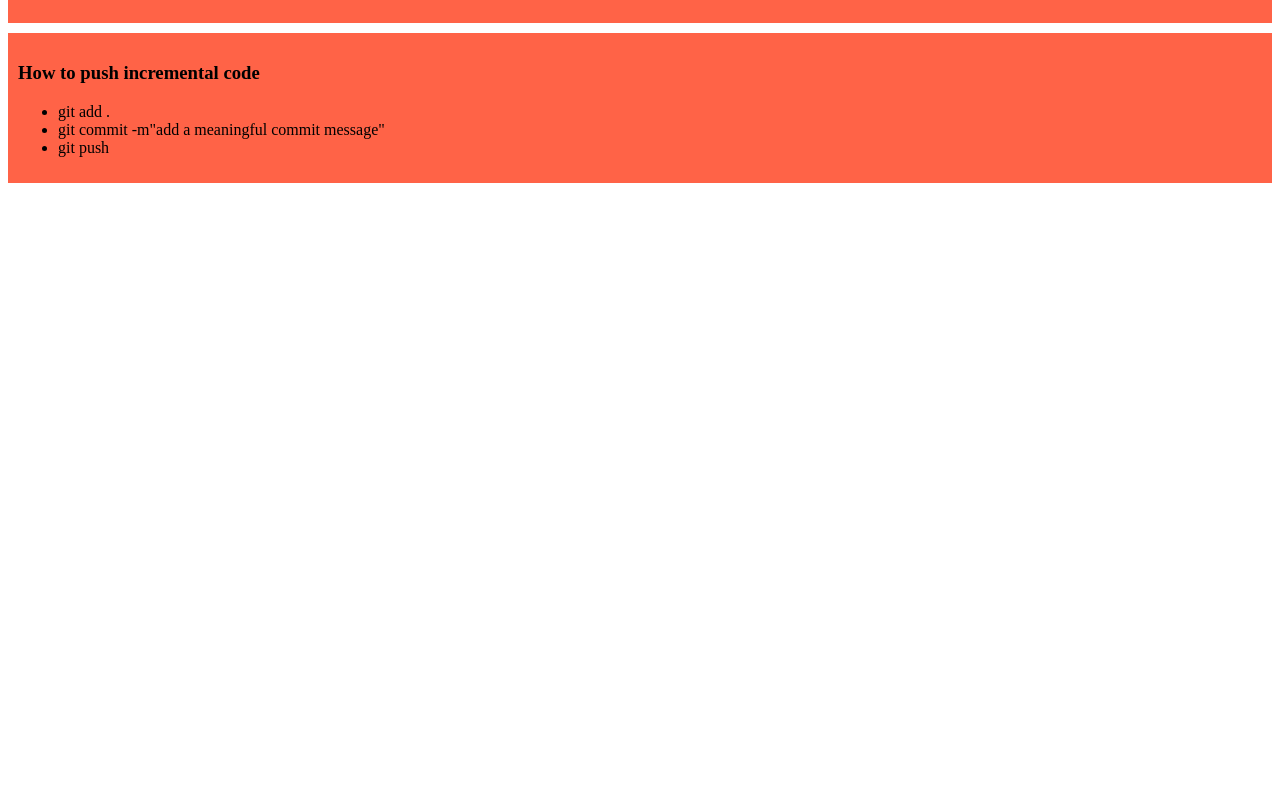
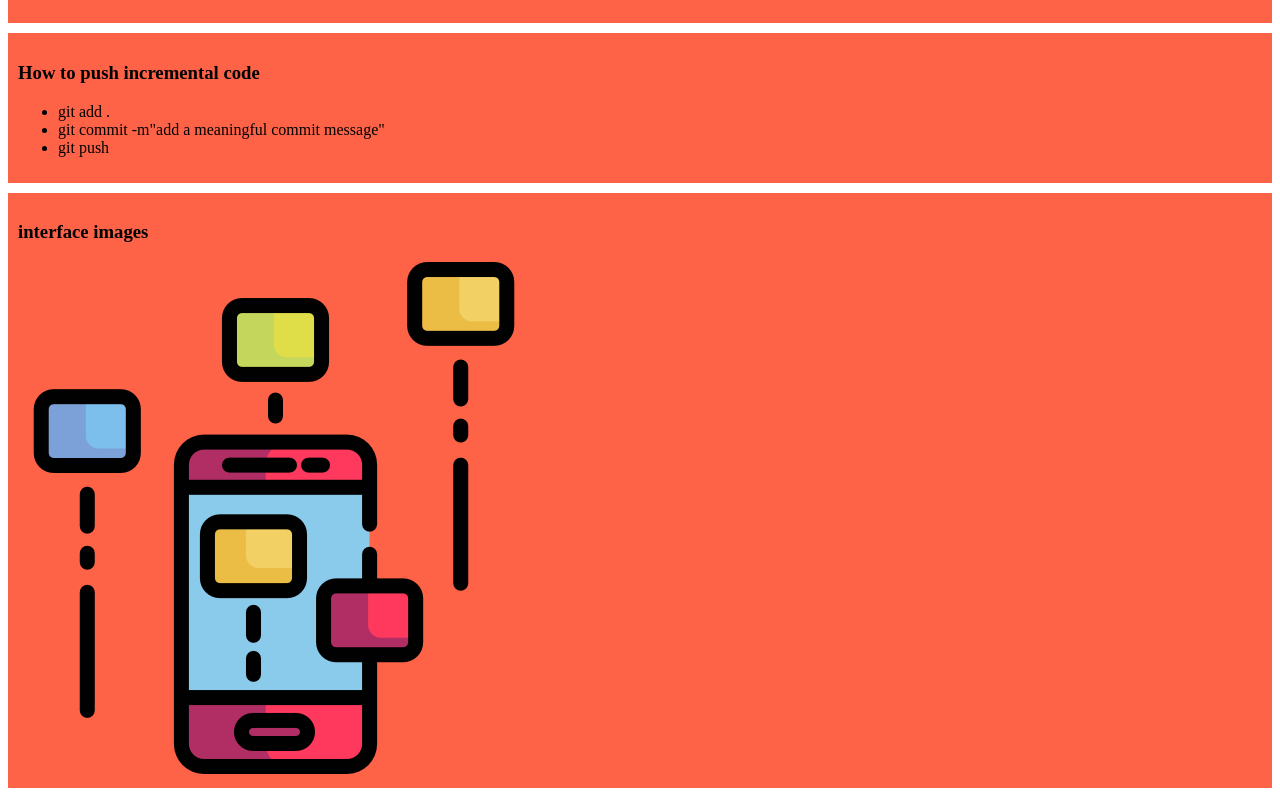
Before and after one commit to shaidun/my-simple-website, a plain HTML site: page index.html in a window 1280 px wide. Shown: the part 345-1143 px from the top of the page. Before the commit the page ends 800 px from the top, so only its background shows below. Drawn offline with Linux system fonts and the light colour scheme.

Commit message:
added a picture

```diff
--- a/index.html
+++ b/index.html
@@ -28,6 +28,10 @@
             <li>git push</li>
         </ul>
     </div>
+    <div>
+        <h3>interface images</h3>
+        <img src="images/interface.png" alt="">
+    </div>
 
 </body>
 </html>
```
Also changed, not shown: images/interface.png (added).
